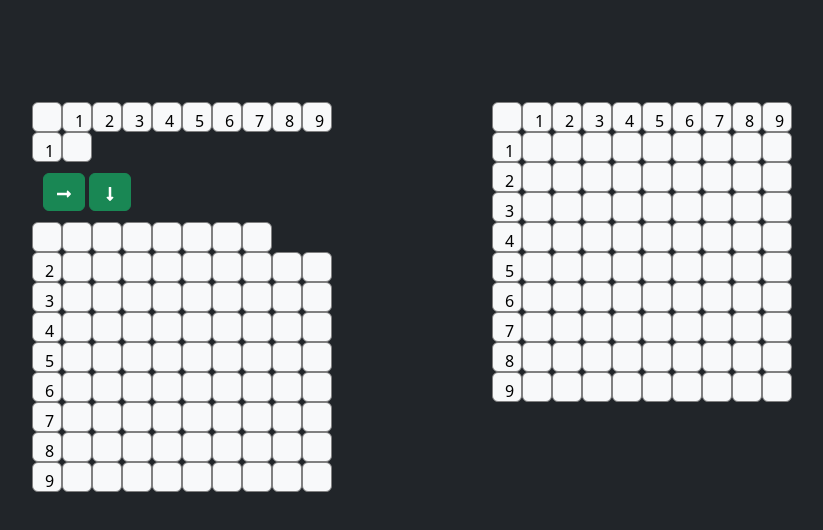
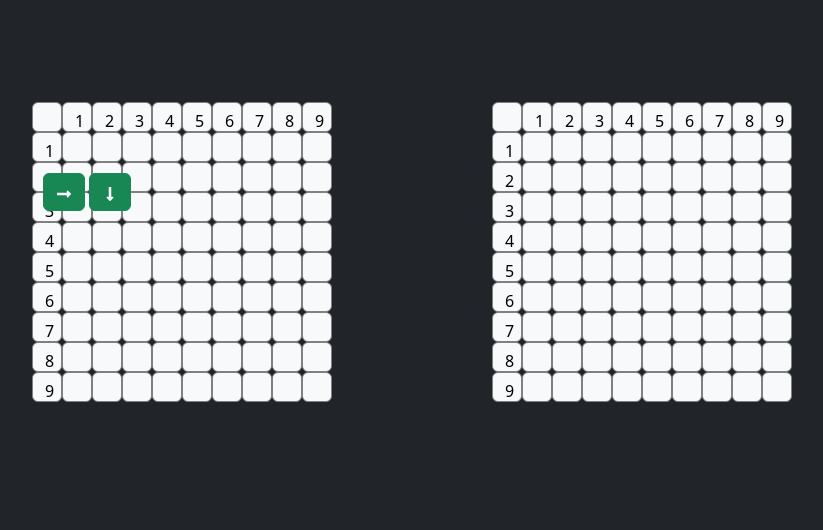
Before and after one commit to blancojohn/BattlelShip-InReactJS, a React (Vite) app: page / in a window 1280 px wide. Both pictures are taken after a click on the element 205 px from the left and 147 px from the top of the page. Shown: the top 530 px of the page, without its empty margins (128-951 px from the left). Built offline with nearby package versions, Linux system fonts and the light colour scheme.

Commit message:
Validaciones para renderizar el componente ButtonsPositions y ajustes con Z-index

```diff
--- a/src/components/ButtonsPositions.jsx
+++ b/src/components/ButtonsPositions.jsx
@@ -6,7 +6,7 @@ const ButtonsPositions = ({ getFunction, setShipDirectionsArrows }) => {
 
     return (
         <>
-            <div id="modal">
+            <div id="buttons-select-directions">
                 <button onClick={() =>{getFunction("horizontal"), setShipDirectionsArrows(false)}} id="buttons-modal" type="button" className="btn btn-success me-1"><FaLongArrowAltRight /></button>
                 <button onClick={() =>{getFunction("vertical"), setShipDirectionsArrows(false)}} id="buttons-modal" type="button" className="btn btn-success"><FaLongArrowAltDown /></button>
             </div>
--- a/src/components/Square.jsx
+++ b/src/components/Square.jsx
@@ -3,12 +3,18 @@ import ButtonsPositions from "./ButtonsPositions";
 import { addColorsActions } from "../functions";
 
 
-const Square = ({ getFunction, children}) => {
+const Square = ({ getFunction, children, boardHuman, get }) => {
     const [colorAction, setColorAction] = useState("btn btn-light");
     const [shipDirectionsArrows, setShipDirectionsArrows] = useState(false);
 
     const set = () => {
-        setShipDirectionsArrows(true)
+        /* Valida para que solo muestre los botones de posicionar en el tablero humano y solo en las casillas vacías */
+        if(boardHuman && children == null ){
+            setShipDirectionsArrows(true)
+        }
+        else{
+            get()
+        }
     }
 
     useEffect(() => {
--- a/src/components/SquareBoard.jsx
+++ b/src/components/SquareBoard.jsx
@@ -16,14 +16,11 @@ const SquareBoard = ({ boardHuman, setBoardHuman, boardMachine, setBoardMachine,
                                 <Square key={indexBox} getFunction={(positions) => {
                                     if (positions == "horizontal") {
                                         setBoardHuman(addShipHorizontal(boardHuman, indexRow, indexBox, 4))
-
                                     }
-
                                     else if (positions == "vertical") {
                                         setBoardHuman(addShipVertical(boardHuman, indexRow, indexBox, 5))
-
                                     }
-                                }}>
+                                }}boardHuman={boardHuman}>
                                     {box}
                                 </Square>
                             ))}
@@ -36,7 +33,7 @@ const SquareBoard = ({ boardHuman, setBoardHuman, boardMachine, setBoardMachine,
                     boardMachine.map((row, indexRow) => (
                         <span key={indexRow}>
                             {row.map((box, indexBox) => (
-                                <Square key={indexBox} getFunction={() => { setBoardMachine(getGunShotHuman(boardMachine, indexRow, indexBox)), setTurn(prevCount => prevCount + 1) }}>{box}</Square>
+                                <Square key={indexBox} get={() => { setBoardMachine(getGunShotHuman(boardMachine, indexRow, indexBox)), setTurn(prevCount => prevCount + 1) }}>{box}</Square>
                             ))}
                         </span>
                     ))
--- a/src/components/SquareContainer.jsx
+++ b/src/components/SquareContainer.jsx
@@ -17,7 +17,10 @@ const SquareContainer = () => {
 
     return (
         <>
+            {/* COMPONENTE QUE MUESTRA LOS VALORES PARA TABLERO HUMANO */}
             <SquareBoard turn={turn} boardHuman={boardHuman} setBoardHuman={setBoardHuman} />
+
+            {/* COMPONENTE QUE MUESTRA LOS VALORES PARA TABLERO MACHINE */}
             <SquareBoard setTurn={setTurn} boardMachine={boardMachine} setBoardMachine={setBoardMachine} />
         </>
     )
--- a/src/functions.js
+++ b/src/functions.js
@@ -35,6 +35,9 @@ export const addShipHorizontal= (arr, indexFirstDimension, indexSecondDimension,
   let first = board[indexFirstDimension]
   let ship = indexSecondDimension + size
   for (let i = indexSecondDimension; i < ship; i++) {
+    /* let invalid= indexSecondDimension - 1
+    if(invalid == invalid) return
+    console.log("ACCIÓN INVÁLIDA", invalid) */
     first[i] = ""
   }
   console.log("DESPLIEGUE PIEZAS HUMAN HORIZONTAL", board)
--- a/src/index.css
+++ b/src/index.css
@@ -21,10 +21,12 @@
   visibility: hidden;
 }
 
-#modal {
+#buttons-select-directions {
   height: 60px;
   width: 110px;
   display: flex;
   justify-content: center;
   align-items: center;
+  position: absolute;
+  z-index: 1;
 }
```
